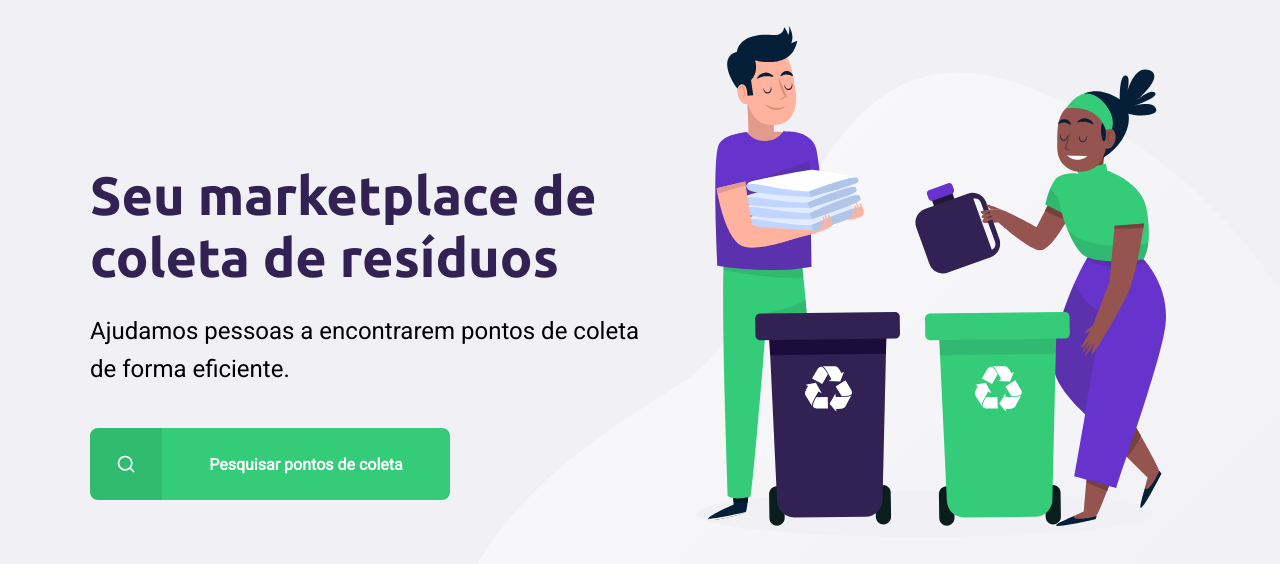
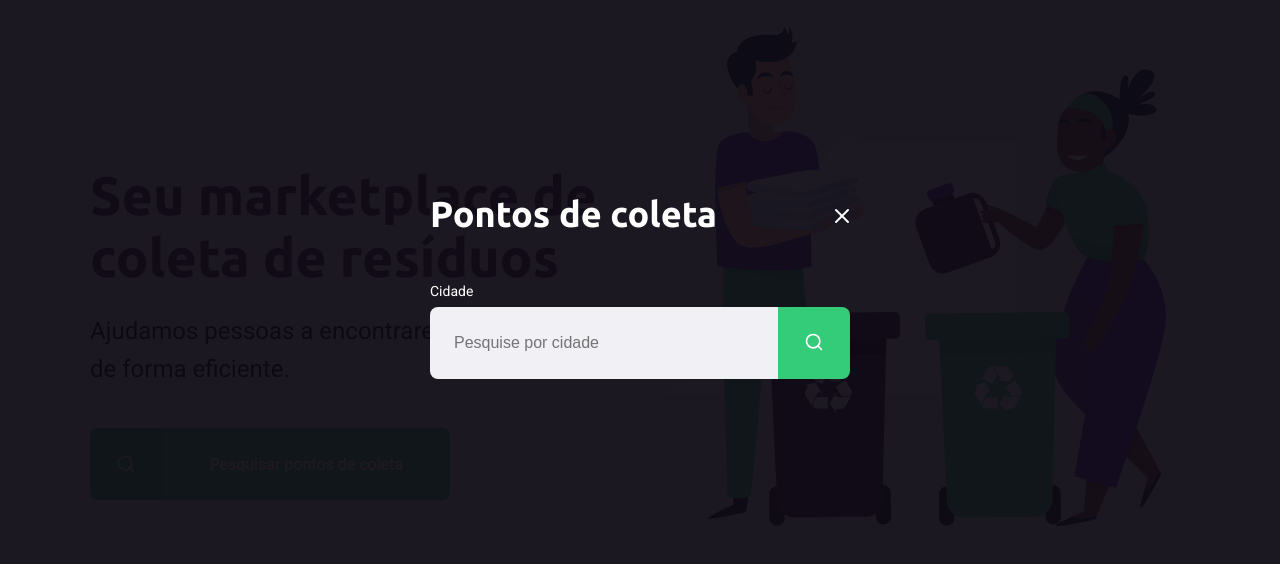
Before and after one commit to julombe/nlw-starter, a plain HTML site: page index.html in a window 1280 px wide. Shown: the part 114-678 px from the top of the page. Drawn offline with Linux system fonts and the light colour scheme.

Commit message:
Uploading Files

```diff
--- a/index.html
+++ b/index.html
@@ -9,6 +9,7 @@
     <!--<link href="https://fonts.googleapis.com/css2?family=Roboto:wght@300;700&family=display=swap" rel="stylesheet">-->
     <link rel="stylesheet" href="styles/main.css">
     <link rel="stylesheet" href="styles/home.css">
+    <link rel="stylesheet" href="styles/modal.css">
     <link rel="stylesheet" href="styles/responsive.css">
 
 
@@ -41,5 +42,28 @@
     </div>
 
 
+    <div id="modal"><!--Inicio da modal-->
+        <div class="content">
+            <div class="header">
+                <h1>Pontos de coleta</h1>
+                <a href="">Fechar</a>
+            </div>
+            <form action="">
+                <label for="search">Cidade</label>
+                <div class="search field">
+                    <input
+                    type="text"
+                    name="search"
+                    placeholder="Pesquise por cidade">
+                    <button>
+                        <img src="assets/search.svg" alt="Buscar">
+                    </button>
+                </div>
+            </form>
+        </div>
+    </div><!--fim da modal-->
+
+
+
 </body>
 </html>
--- /dev/null
+++ b/styles/modal.css
@@ -0,0 +1,88 @@
+/*estilos da modal*/
+
+#modal {
+    background-color: #0E0A14ef;
+
+    height: 100vh;
+    width: 100vw;
+
+    position: fixed;
+    top: 0;
+
+    display: flex;
+    justify-content: center;
+    align-items: center;
+
+    transition: 400ms;
+}
+
+#modal .content {
+    color: white;
+    width: 420px;
+}
+
+#modal .header {
+    display: flex;
+    align-items: center;
+    justify-content: space-between;
+
+    margin-bottom: 48px;
+}
+
+#modal .header a {
+    background-image: url(../assets/x.svg);
+    width: 20px;
+    height: 20px;
+
+    display: flex;
+
+    font-size: 0.01px;
+
+}
+
+#modal .header h1 {
+    color: white ;
+
+    font-size: 36px;
+    line-height: 42px;
+
+}
+
+#modal form label {
+    font-size: 14px;
+    line-height: 16px;
+
+    display: block;
+    margin-bottom: 8px;
+}
+
+#modal form .field {
+    display: flex;
+}
+
+#modal form input {
+    flex: 1;
+
+    background-color: #f0f0f5;
+
+    border-radius: 8px 0 0 8px;
+    border: 0;
+
+    padding: 16px 24px;
+
+    font-size: 16px;
+    color: #6c6c80;
+}
+
+#modal form button {
+    width: 72px;
+    height: 72px;
+
+    background-color: var(--primary-color);
+    border: 0;
+    border-radius: 0 8px 8px 0;
+}
+
+#modal form button:hover {
+    background-color: #2fb85e;
+}
```
Also changed, not shown: create-point.html (+45 -5 lines), scripts/create-point.js (+58 -1 lines), styles/create-point.css (+39 -0 lines).
